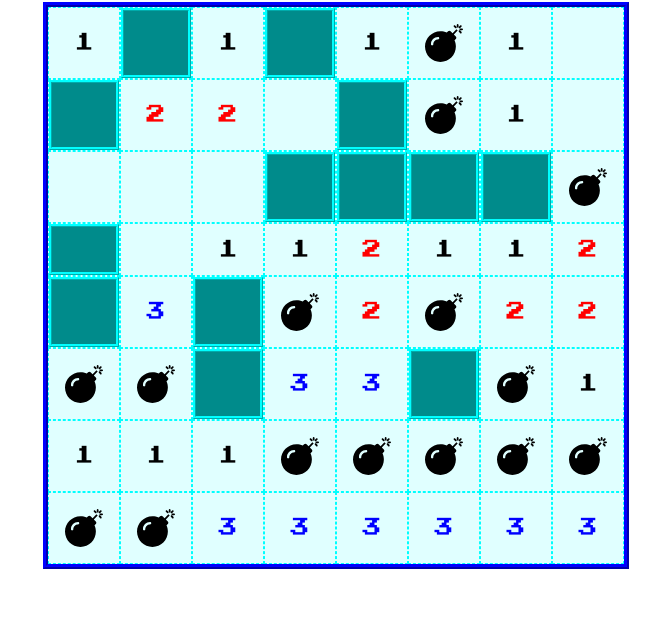
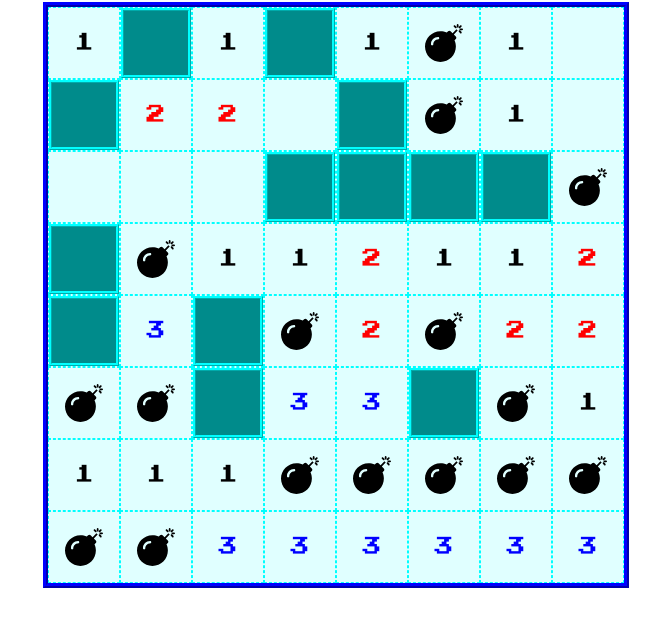
Before and after one commit to MADrickx/flexbox-minefield, a plain HTML site: page index.html in a window 1280 px wide. Shown: the part 73-700 px from the top of the page, without its empty margins (304-973 px from the left). Drawn offline with Linux system fonts and the light colour scheme.

Commit message:
add README.md

```diff
--- a/index.html
+++ b/index.html
@@ -96,7 +96,7 @@
                 <div class="un"></div>
             </div>
             <div class="minesweep-grid">
-                <div class="vide"></div>
+                <div class="bombe"></div>
             </div>
             <div class="minesweep-grid">
                 <div class="un"></div>
```
Also changed, not shown: 1 other file.
